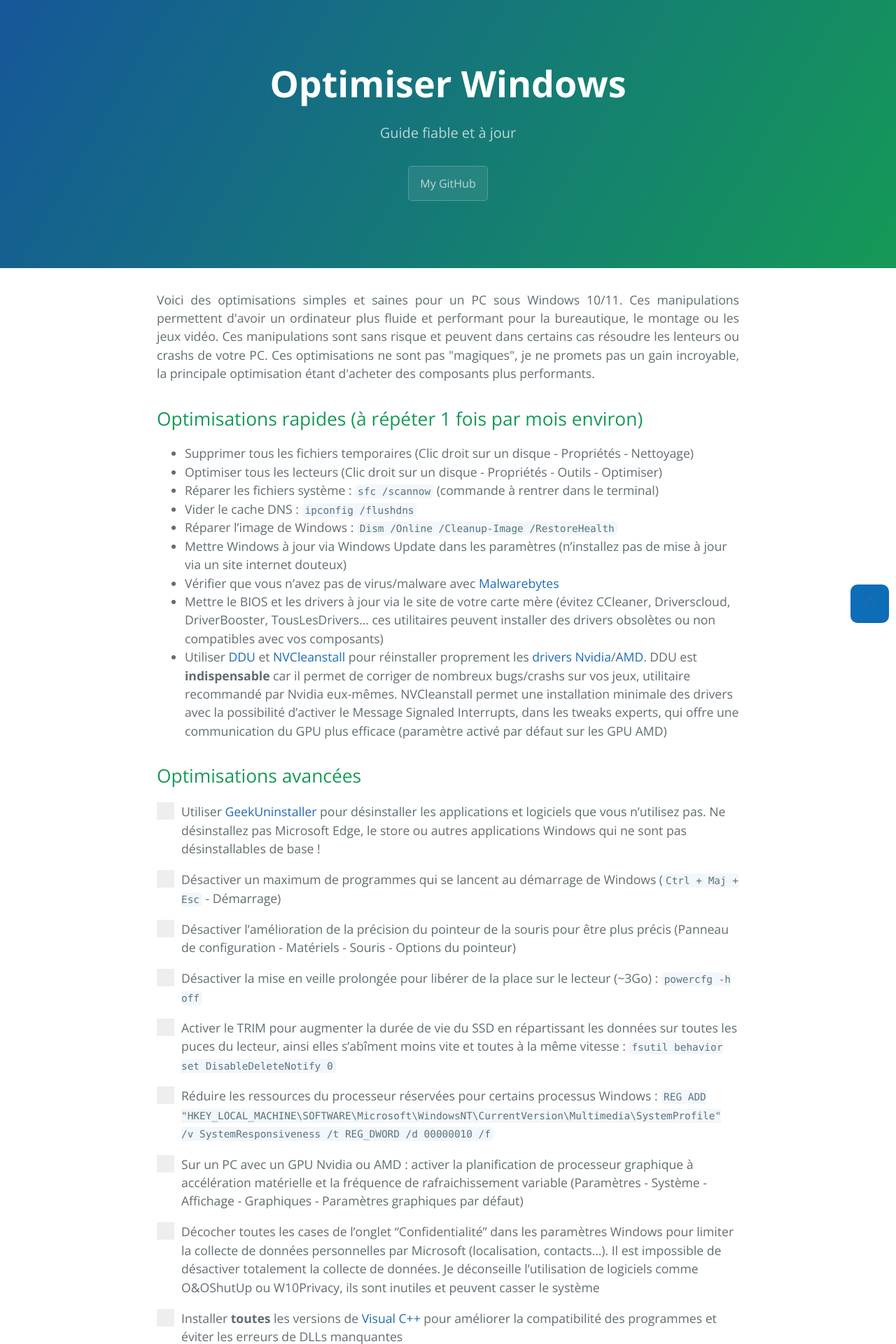
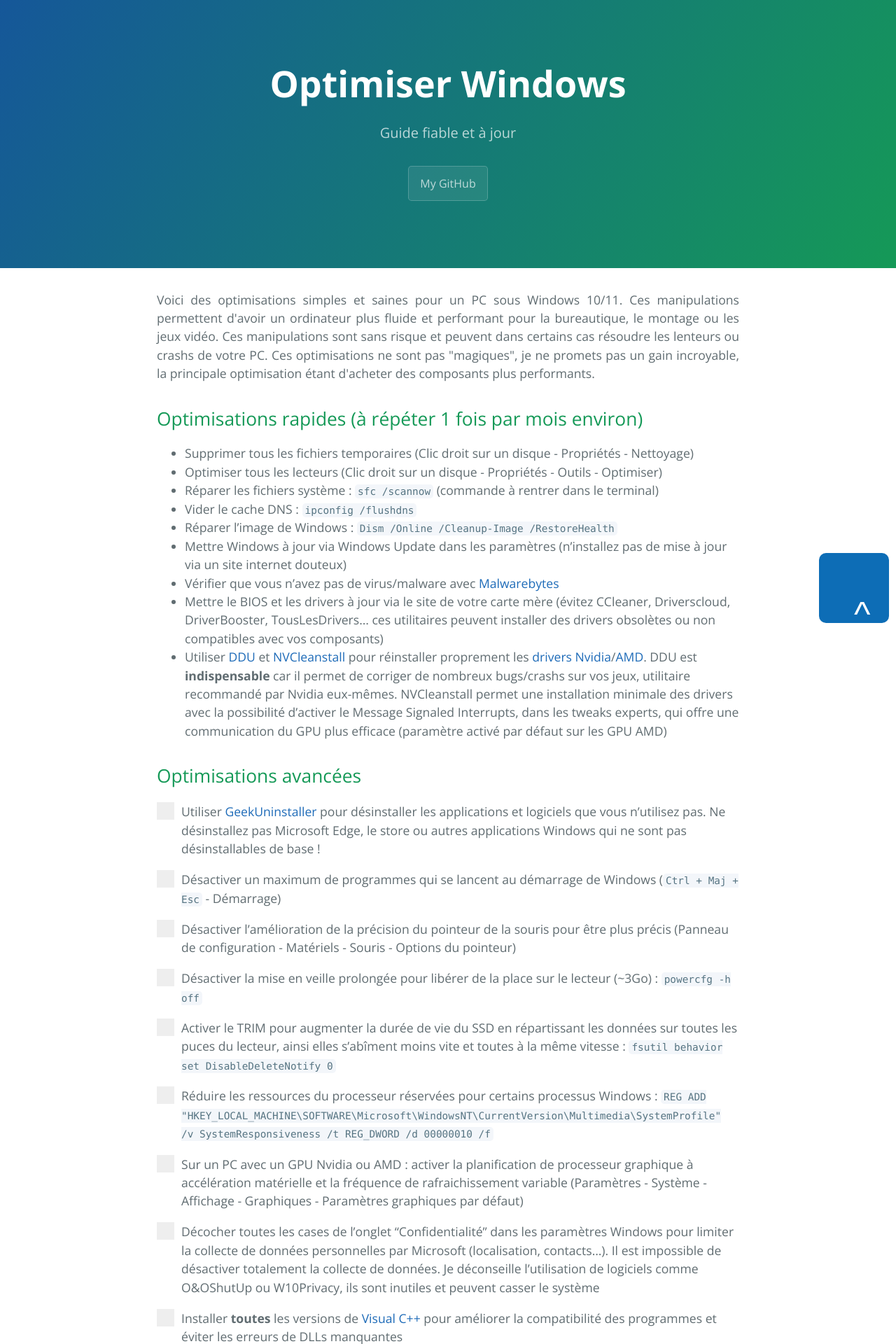
Before and after one commit to PouletEnSlip/pouletenslip.github.io, a Jekyll site: the page built from pages/opti/index.md, in a window 1280 px wide. Shown: the top 1920 px of the page at 70% size. Built offline with Jekyll 4.4.1, drawn with Linux system fonts in a browser that asks for light colours; comment, search, counter and statistics services are not loaded.

Commit message:
Update styleOpti.css

```diff
--- a/css/styleOpti.css
+++ b/css/styleOpti.css
@@ -67,9 +67,9 @@
   right: 10px;
   width: 55px;
   height: 55px;
-  font-size: 40px;
+  font-size: 50px;
   font-family: Arial;
-  padding:0.5em
+  padding: 1em;
   color: white;
   background-color: rgb(13, 109, 182);
   border: none;
```
